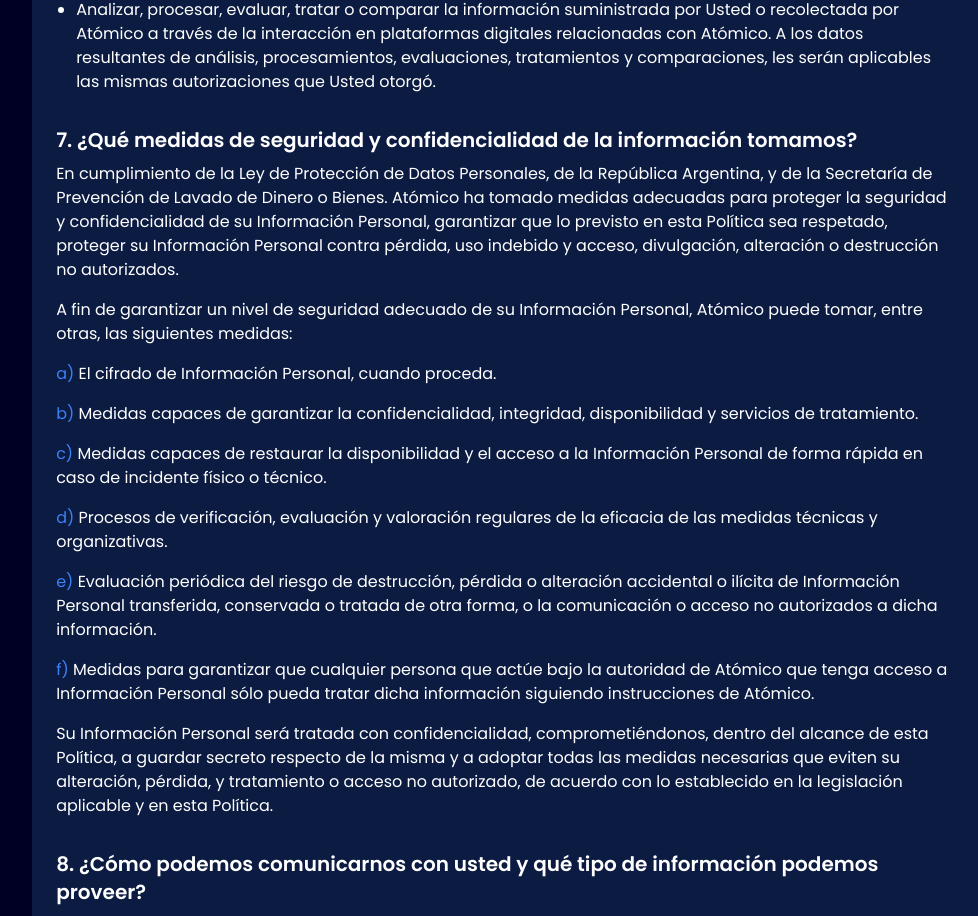
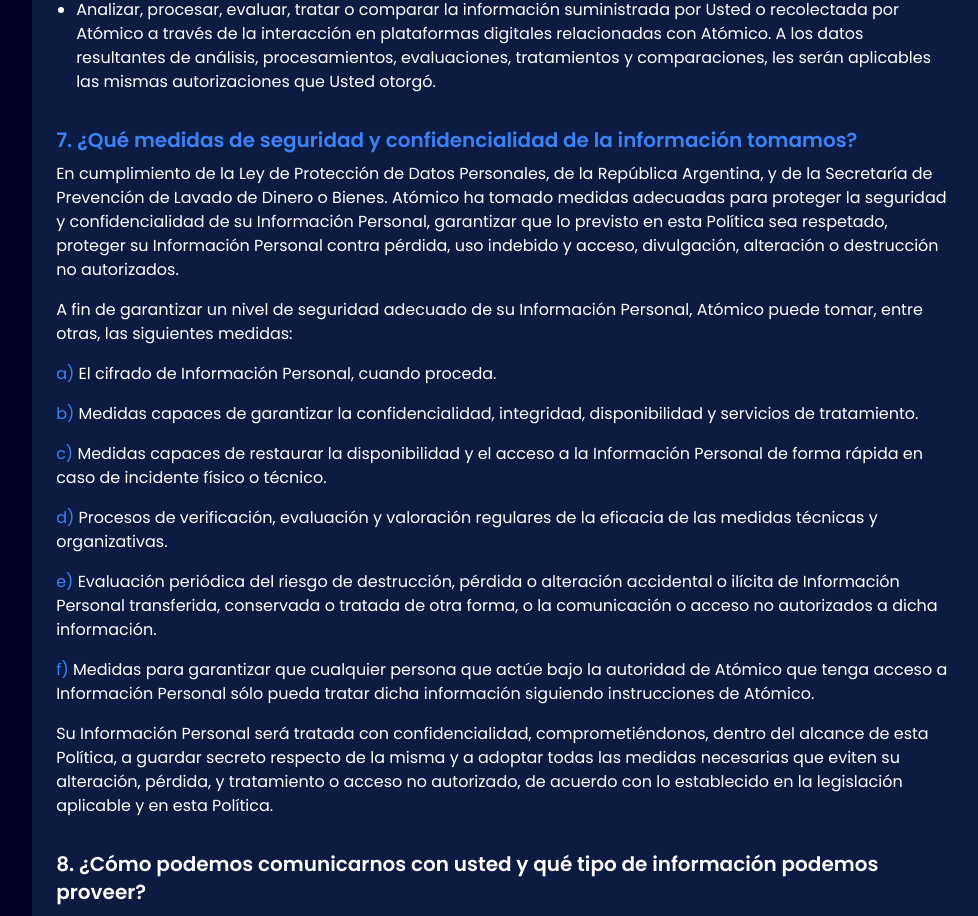
Before and after one commit to FrancoRutigliano/AT3-Front, a React (Vite) app: page /#/legal/privacy in a window 1280 px wide. Shown: the part 5818-6734 px from the top of the page, without its empty margins (300-1278 px from the left). Built offline with nearby package versions, Linux system fonts and the light colour scheme.

Commit message:
advances on terms

```diff
--- a/src/translations/es/global.json
+++ b/src/translations/es/global.json
@@ -347,7 +347,14 @@
         "medida5": "Evaluación periódica del riesgo de destrucción, pérdida o alteración accidental o ilícita de Información Personal transferida, conservada o tratada de otra forma, o la comunicación o acceso no autorizados a dicha información.",
         "medida6": "Medidas para garantizar que cualquier persona que actúe bajo la autoridad de Atómico que tenga acceso a Información Personal sólo pueda tratar dicha información siguiendo instrucciones de Atómico.",
         "confidencialidad": "Su Información Personal será tratada con confidencialidad, comprometiéndonos, dentro del alcance de esta Política, a guardar secreto respecto de la misma y a adoptar todas las medidas necesarias que eviten su alteración, pérdida, y tratamiento o acceso no autorizado, de acuerdo con lo establecido en la legislación aplicable y en esta Política."
-      }
+      },
+      "informacion punto 8": {
+        "p1": "Usted podrá seleccionar los tipos de información que no desea recibir de nosotros, incluyendo información promocional o publicitaria de Atómico. y/o de sus Afiliadas o de terceros. No obstante, usted no podrá impedir, mientras posea una cuenta de Usuario, que le enviemos información no promocional, tal como información sobre su cuenta de Usuario o sobre solicitudes o reclamos en curso. El Servicio puede transferir cookies a la unidad de almacenamiento del dispositivo a través del que accede a, o usa el Servicio. Las cookies son identificadores alfanuméricos que funcionan con su navegador web y que permiten que nuestros sistemas lo reconozcan y mejoren el uso del Servicio. Usted puede eliminar las cookies o evitar que las enviemos. ",
+        "p2": "Consulte la sección de ayuda de su navegador para realizar cualquiera de estas operaciones. De cualquier modo, le recomendamos que permita las cookies de nuestro Servicio: algunas funciones del Servicio pueden no operar adecuadamente o inhabilitarse por completo si las cookies están deshabilitadas. ",
+        "p3": ". Asimismo, usted podrá solicitar la revocación del monitoreo de la ubicación geográfica de los dispositivos a través de los cuales accede a el Servicio. No obstante, esta revocación podría inhabilitar algunas funciones o impedir directamente la prestación del Servicio.",
+        "p4": "El Servicio puede proporcionar enlaces a sitios web de terceros. Esos sitios web no son operados por nosotros y están fuera de nuestro control. Tenga presente que estos sitios pueden recopilar información sobre usted y que, al visitarlos, pasará a estar sujeto a sus propias políticas de privacidad, por consiguiente, recomendamos que lea esos y otros documentos que rijan su relación con los proveedores de esos sitios web. Atómico no es responsable de las prácticas de privacidad de estos sitios y no puede garantizar la seguridad de la información que recolectan.",
+        "p5": "Esta Política aplica solo al uso del Servicio, y no a otras aplicaciones o sitios web de terceros con los que Atómico tenga conexiones o hipervínculos."
     }
   }
 }
+}
--- a/src/views/Legal/PrivacyPolicy.tsx
+++ b/src/views/Legal/PrivacyPolicy.tsx
@@ -213,7 +213,7 @@
                     </section>
 
                     <section className="mb-8" id="section7">
-                        <h2 className="text-xl font-semibold mb-2">7. {t("privacyPolicy.titles.title7")}</h2>
+                        <h2 className="text-xl font-semibold mb-2 text-blue-500">7. {t("privacyPolicy.titles.title7")}</h2>
                             <p className="mb-4">{t("privacyPolicy.documento.informacion punto 7.intro")}</p>
                             <p className="mb-4">{t("privacyPolicy.documento.informacion punto 7.p1")}</p>
                             {[
@@ -232,7 +232,6 @@
                             </div>
                         ))}
                             <p className="mb-4">{t("privacyPolicy.documento.informacion punto 7.confidencialidad")}</p>
-
                     </section>
 
                     <section className="mb-8" id="section8">
```
